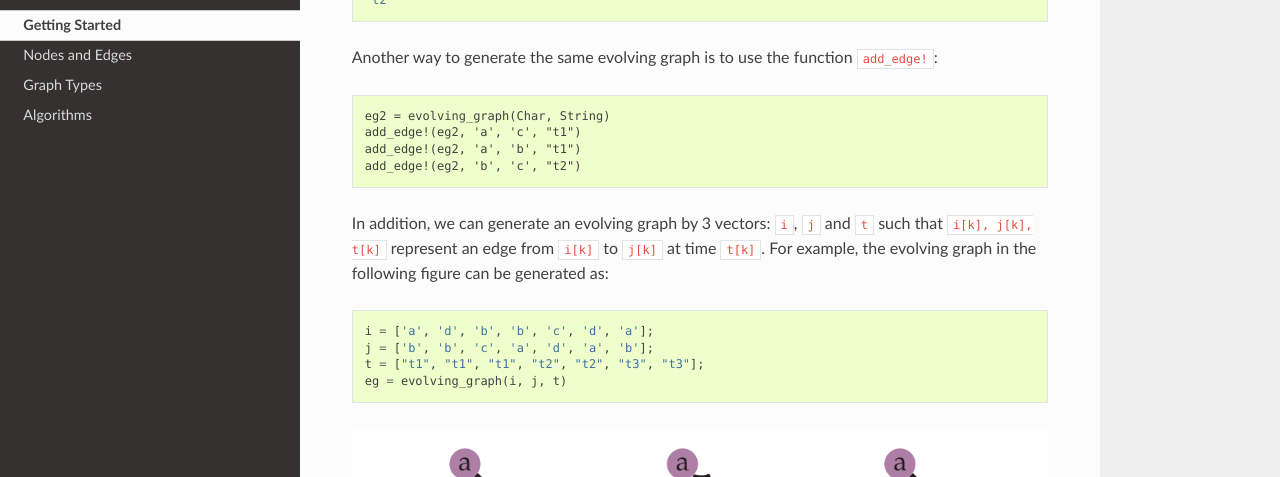
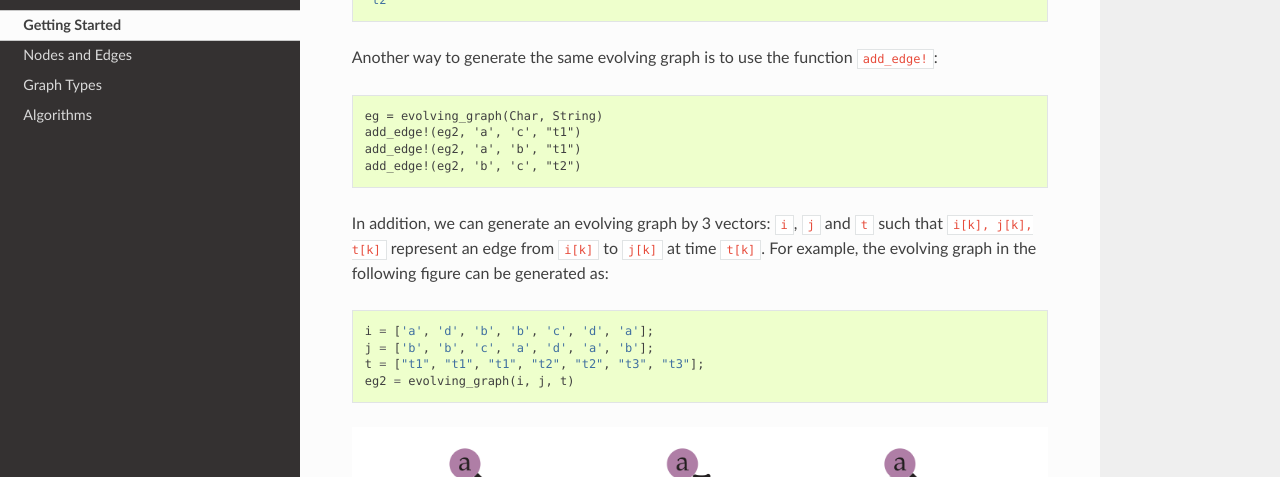
Before and after one commit to EtymoIO/EvolvingGraphs.jl, a Sphinx documentation site: the page built from doc/examples.rst, in a window 1280 px wide and 900 px high, scrolled down 1307 px. Shown: the part 151-628 px from the top of the window. Built offline with Sphinx 7.4.7 and the Read the Docs theme 2.0.0, drawn with Linux system fonts in a browser that asks for light colours; part of the change alters nothing that is shown.

```diff
--- a/doc/examples.rst
+++ b/doc/examples.rst
@@ -51,7 +51,7 @@ timestamps. We can retrieve information from ``eg``::
 Another way to generate the same evolving graph is to use the function
 ``add_edge!``::
 
-  eg2 = evolving_graph(Char, String)
+  eg = evolving_graph(Char, String)
   add_edge!(eg2, 'a', 'c', "t1")
   add_edge!(eg2, 'a', 'b', "t1")
   add_edge!(eg2, 'b', 'c', "t2")
@@ -65,7 +65,7 @@ can be generated as::
   i = ['a', 'd', 'b', 'b', 'c', 'd', 'a'];
   j = ['b', 'b', 'c', 'a', 'd', 'a', 'b'];
   t = ["t1", "t1", "t1", "t2", "t2", "t3", "t3"];
-  eg = evolving_graph(i, j, t)
+  eg2 = evolving_graph(i, j, t)
 
 .. image:: eg2.png
 
```
